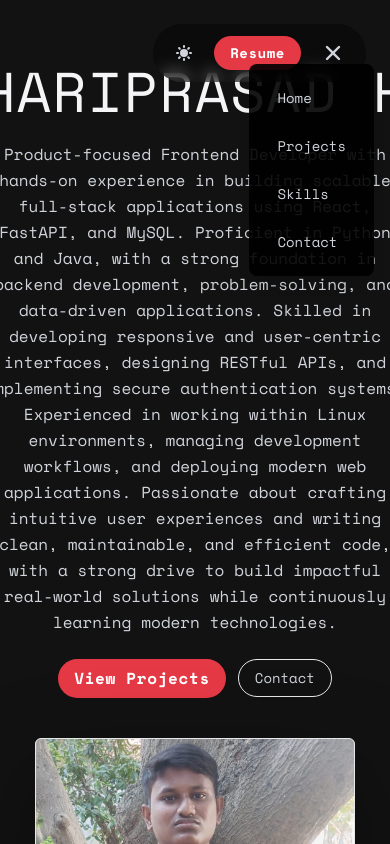
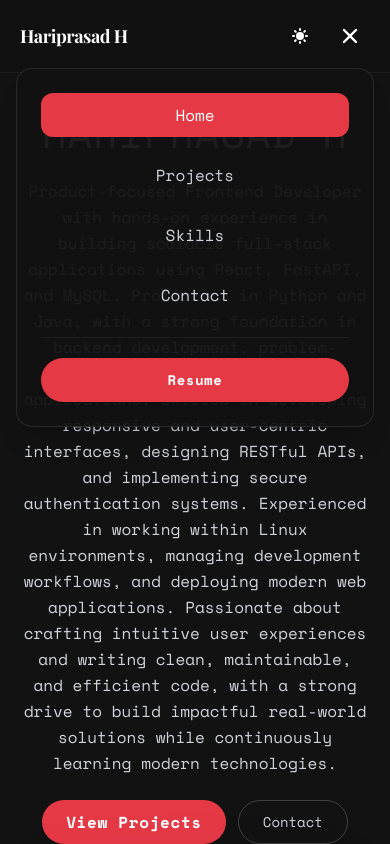
Before and after one commit to Hariprasad-1809/Portfolio, a React (Vite) app: page / in a window 390 px wide. Both pictures are taken after a click on the button 333 px from the left and 53 px from the top of the page. Shown: the top 844 px of the page. Built offline with nearby package versions, Linux system fonts and the light colour scheme.

Commit message:
Updated CSS

```diff
--- a/src/components/Contact.jsx
+++ b/src/components/Contact.jsx
@@ -87,7 +87,7 @@ const Contact = () => {
             initial={{ opacity: 0, y: 20 }}
             whileInView={{ opacity: 1, y: 0 }}
             viewport={{ once: true }}
-            className="text-4xl md:text-5xl font-extrabold mb-4 text-black dark:text-white"
+            className="text-[2rem] md:text-[3rem] font-extrabold mb-4 text-black dark:text-white"
           >
             Get In <span className="text-primary">Touch</span>
           </motion.h2>
--- a/src/components/Experience.jsx
+++ b/src/components/Experience.jsx
@@ -62,7 +62,7 @@ const Experience = () => {
             initial={{ opacity: 0, y: 20 }}
             whileInView={{ opacity: 1, y: 0 }}
             viewport={{ once: true }}
-            className="text-4xl md:text-5xl font-extrabold mb-4 text-black dark:text-white"
+            className="text-[2rem] md:text-[3rem] font-extrabold mb-4 text-black dark:text-white"
           >
             My <span className="text-primary">Journey</span>
           </motion.h2>
@@ -114,7 +114,7 @@ const Experience = () => {
 
         <div className="mx-auto max-w-4xl mt-12 md:mt-14">
           <div className="text-center mb-8 md:mb-10">
-            <h3 className="text-3xl md:text-4xl font-extrabold mb-3 text-black dark:text-white">Volunteer <span className="text-primary">Experience</span></h3>
+            <h3 className="text-[1.75rem] md:text-[2.25rem] font-extrabold mb-3 text-black dark:text-white">Volunteer <span className="text-primary">Experience</span></h3>
             <div className="w-20 h-1.5 bg-gradient-to-r from-primary to-secondary mx-auto rounded-full" />
           </div>
 
--- a/src/components/Hero.jsx
+++ b/src/components/Hero.jsx
@@ -9,26 +9,25 @@ const Hero = () => {
 
   // simple, clear presentation: monospace uppercase name and larger, clear photo
   return (
-    <section id="home" className="min-h-screen flex items-center justify-center overflow-hidden relative py-16 lg:py-20">
-      <div className="max-w-7xl w-full px-6 lg:px-8">
+    <section id="home" className="min-h-screen flex items-center justify-center overflow-hidden relative pt-28 pb-16 lg:py-20">
+      <div className="max-w-7xl w-full px-5 sm:px-8 lg:px-8">
         <div className="grid grid-cols-1 lg:grid-cols-[3fr_2fr] items-center gap-10 lg:gap-16">
           <div className="max-w-2xl justify-self-center lg:justify-self-start text-center lg:text-left overflow-hidden">
-            <h1 className="font-body uppercase text-[clamp(3.5rem,7.5vw,6.5rem)] leading-[0.95] tracking-wide text-charcoal dark:text-offwhite" style={{ whiteSpace: 'nowrap' }}>
+            <h1 className="font-body uppercase text-[2.5rem] sm:text-[4rem] md:text-[5rem] lg:text-[6.5rem] leading-[1.05] sm:leading-[0.95] tracking-wide text-charcoal dark:text-offwhite">
               {largeText}
             </h1>
             {/* Summary directly under the name */}
             <div className="mt-6">
               <p className="text-base lg:text-lg leading-relaxed text-gray-900 dark:text-gray-300 max-w-2xl mx-auto lg:mx-0">
                 Product-focused Frontend Developer with hands-on experience in building scalable full-stack applications using React, FastAPI, and MySQL. Proficient in Python and Java, with a strong foundation in backend development, problem-solving, and data-driven applications. Skilled in developing responsive and user-centric interfaces, designing RESTful APIs, and implementing secure authentication systems. Experienced in working within Linux environments, managing development workflows, and deploying modern web applications. Passionate about crafting intuitive user experiences and writing clean, maintainable, and efficient code, with a strong drive to build impactful real-world solutions while continuously learning modern technologies.
-
               </p>
 
               <div className="mt-6 flex flex-wrap items-center justify-center lg:justify-start gap-3">
                 <Link to="/projects" className="inline-block">
-                  <button className="btn-primary">View Projects</button>
+                  <button className="btn-primary min-h-[44px] px-6">View Projects</button>
                 </Link>
                 <Link to="/contact" className="inline-block">
-                  <button className="px-4 py-2 rounded-full border border-black/6 text-sm">Contact</button>
+                  <button className="px-6 py-2.5 rounded-full border border-black/15 dark:border-white/20 text-sm hover:bg-black/5 dark:hover:bg-white/5 transition-colors min-h-[44px]">Contact</button>
                 </Link>
               </div>
             </div>
@@ -39,7 +38,7 @@ const Hero = () => {
               src="/profile.jpeg"
               alt="Profile"
               onError={(e) => { e.currentTarget.src = '/profile-sample.svg'; }}
-              className="w-80 h-80 lg:w-96 lg:h-96 rounded-md object-cover border border-black/6 bg-white shadow-[0_30px_90px_rgba(0,0,0,0.14)] dark:shadow-[0_30px_90px_rgba(0,0,0,0.35)]"
+              className="w-64 h-64 sm:w-80 sm:h-80 md:w-[380px] md:h-[380px] max-w-full rounded-2xl object-cover border border-black/6 bg-white shadow-[0_30px_90px_rgba(0,0,0,0.14)] dark:shadow-[0_30px_90px_rgba(0,0,0,0.35)]"
               style={{ objectPosition: '50% 18%' }}
             />
           </div>
--- a/src/components/Navbar.jsx
+++ b/src/components/Navbar.jsx
@@ -1,6 +1,6 @@
 import React, { useState } from 'react';
 import { Link, NavLink } from 'react-router-dom';
-import { motion } from 'framer-motion';
+import { AnimatePresence, motion } from 'framer-motion';
 import { HiSun, HiMoon, HiMenuAlt3, HiX } from 'react-icons/hi';
 import { useTheme } from '../context/ThemeContext';
 
@@ -23,51 +23,87 @@ const Navbar = () => {
       initial={{ opacity: 0, y: -8 }}
       animate={{ opacity: 1, y: 0 }}
       transition={{ duration: 0.45 }}
-      className="fixed top-6 right-6 z-50"
+      className="fixed top-0 left-0 right-0 sm:top-6 sm:right-6 sm:left-auto z-50 flex items-center justify-between sm:justify-start gap-3 px-5 py-4 sm:px-3 sm:py-2 backdrop-blur bg-white/80 dark:bg-charcoal/80 sm:bg-white/60 sm:dark:bg-black/35 border-b border-black/5 dark:border-white/5 sm:border sm:rounded-full w-full sm:w-auto"
       aria-label="Main navigation"
     >
-      <div className="flex items-center gap-3 rounded-full px-3 py-2 backdrop-blur bg-white/60 dark:bg-black/35 border border-black/5 dark:border-white/6">
+      {/* Mobile Logo / Name */}
+      <Link to="/" className="font-heading font-bold text-lg text-black dark:text-white sm:hidden tracking-tight" onClick={() => setOpen(false)}>
+        Hariprasad H
+      </Link>
+
+      {/* Desktop Navigation Links */}
       <div className="hidden sm:flex items-center gap-2">
         {navLinks.map((link) => (
           <NavLink
             key={link.to}
             to={link.to}
-              className={({ isActive }) => `px-3 py-1 text-sm font-medium rounded-full transition-colors ${isActive ? 'bg-accent text-white' : 'text-muted-gray hover:bg-slate-100/60'}`}
+            className={({ isActive }) => `px-3 py-1 text-sm font-medium rounded-full transition-colors ${isActive ? 'bg-accent text-white' : 'text-muted-gray hover:bg-slate-100/60 dark:hover:bg-white/5'}`}
           >
             {link.name}
           </NavLink>
         ))}
       </div>
 
+      {/* Controls: Theme toggle, Resume, Menu hamburger */}
       <div className="flex items-center gap-2">
         <button
           onClick={toggleTheme}
           aria-label="Toggle Theme"
-            className="p-2 rounded-full"
+          className="p-2 rounded-full text-black dark:text-white hover:bg-black/5 dark:hover:bg-white/5 transition-colors"
         >
           {isDarkMode ? <HiSun className="w-5 h-5" /> : <HiMoon className="w-5 h-5" />}
         </button>
 
-          <a href="/resume.pdf" download className="btn-primary ml-1 text-sm">Resume</a>
+        {/* Desktop Resume button */}
+        <a href="/resume.pdf" download className="hidden sm:inline-block btn-primary ml-1 text-sm">Resume</a>
 
-          <button className="sm:hidden p-2 ml-1" onClick={() => setOpen(!open)} aria-label="Open menu">
+        {/* Mobile Hamburger toggle */}
+        <button
+          className="sm:hidden p-2 ml-1 text-black dark:text-white hover:bg-black/5 dark:hover:bg-white/5 rounded-lg transition-colors"
+          onClick={() => setOpen(!open)}
+          aria-label="Open menu"
+        >
           {open ? <HiX className="w-6 h-6" /> : <HiMenuAlt3 className="w-6 h-6" />}
         </button>
       </div>
-      </div>
 
       {/* Mobile menu overlay */}
+      <AnimatePresence>
         {open && (
-        <div className="sm:hidden fixed top-16 right-4 z-40 bg-white/95 dark:bg-black/90 rounded-lg shadow-lg p-4">
-          <div className="flex flex-col gap-3">
+          <motion.div
+            initial={{ opacity: 0, y: -10 }}
+            animate={{ opacity: 1, y: 0 }}
+            exit={{ opacity: 0, y: -10 }}
+            transition={{ duration: 0.2 }}
+            className="sm:hidden fixed top-[68px] left-4 right-4 z-40 bg-white/95 dark:bg-charcoal/95 border border-black/10 dark:border-white/10 rounded-2xl shadow-xl p-6 backdrop-blur-md"
+          >
+            <div className="flex flex-col gap-4 items-center">
               {navLinks.map((link) => (
-              <NavLink key={link.to} to={link.to} onClick={() => setOpen(false)} className="px-3 py-2 rounded text-sm font-medium">
+                <NavLink
+                  key={link.to}
+                  to={link.to}
+                  onClick={() => setOpen(false)}
+                  className={({ isActive }) => `w-full text-center py-2.5 text-base font-medium rounded-xl transition-colors ${isActive ? 'bg-accent text-white' : 'text-gray-900 dark:text-gray-300 hover:bg-black/5 dark:hover:bg-white/5'}`}
+                >
                   {link.name}
                 </NavLink>
               ))}
+
+              <div className="w-full border-t border-black/5 dark:border-white/5 my-1" />
+
+              {/* Mobile Resume Button */}
+              <a
+                href="/resume.pdf"
+                download
+                className="btn-primary w-full text-center py-3 text-sm font-bold shadow-md"
+                onClick={() => setOpen(false)}
+              >
+                Resume
+              </a>
             </div>
-        </div>
+          </motion.div>
         )}
+      </AnimatePresence>
     </motion.nav>
   );
 };
--- a/src/components/Projects.jsx
+++ b/src/components/Projects.jsx
@@ -32,7 +32,7 @@ const Projects = () => {
     <section id="projects" className="section-padding">
       <div className="max-w-7xl mx-auto">
         <div className="text-left mb-12">
-          <motion.h2 className="text-4xl md:text-5xl font-heading font-bold mb-2 text-black dark:text-white">Projects</motion.h2>
+          <motion.h2 className="text-[2rem] md:text-[3rem] font-heading font-bold mb-2 text-black dark:text-white">Projects</motion.h2>
           <div className="thin-divider" />
         </div>
 
--- a/src/components/Skills.jsx
+++ b/src/components/Skills.jsx
@@ -9,7 +9,7 @@ const Skills = () => {
     <section id="skills" className="section-padding bg-white dark:bg-neutral-950 text-gray-900 dark:text-white">
       <div className="max-w-7xl mx-auto">
         <div className="text-center mb-14">
-          <h2 className="text-4xl md:text-5xl font-semibold text-black dark:text-white">
+          <h2 className="text-[2rem] md:text-[3rem] font-semibold text-black dark:text-white">
             Technical Skills
           </h2>
           <p className="mt-3 text-sm md:text-base text-gray-600 dark:text-gray-400 max-w-2xl mx-auto">
--- a/src/index.css
+++ b/src/index.css
@@ -30,7 +30,7 @@
 
 /* Layout tokens for this minimalist design */
 @layer components {
-  .section-padding { @apply pt-[85px] pb-20 px-6 md:px-12 lg:px-24 relative; }
+  .section-padding { @apply pt-24 pb-16 px-5 sm:pt-28 sm:pb-20 sm:px-8 md:pt-28 md:pb-20 md:px-8 lg:pt-32 lg:pb-24 lg:px-12 xl:px-24 relative; }
 
   /* Subtle frosted pill nav for bottom center */
   .bottom-pill {
```
Lines whose indentation alone changed are shown as unchanged.
